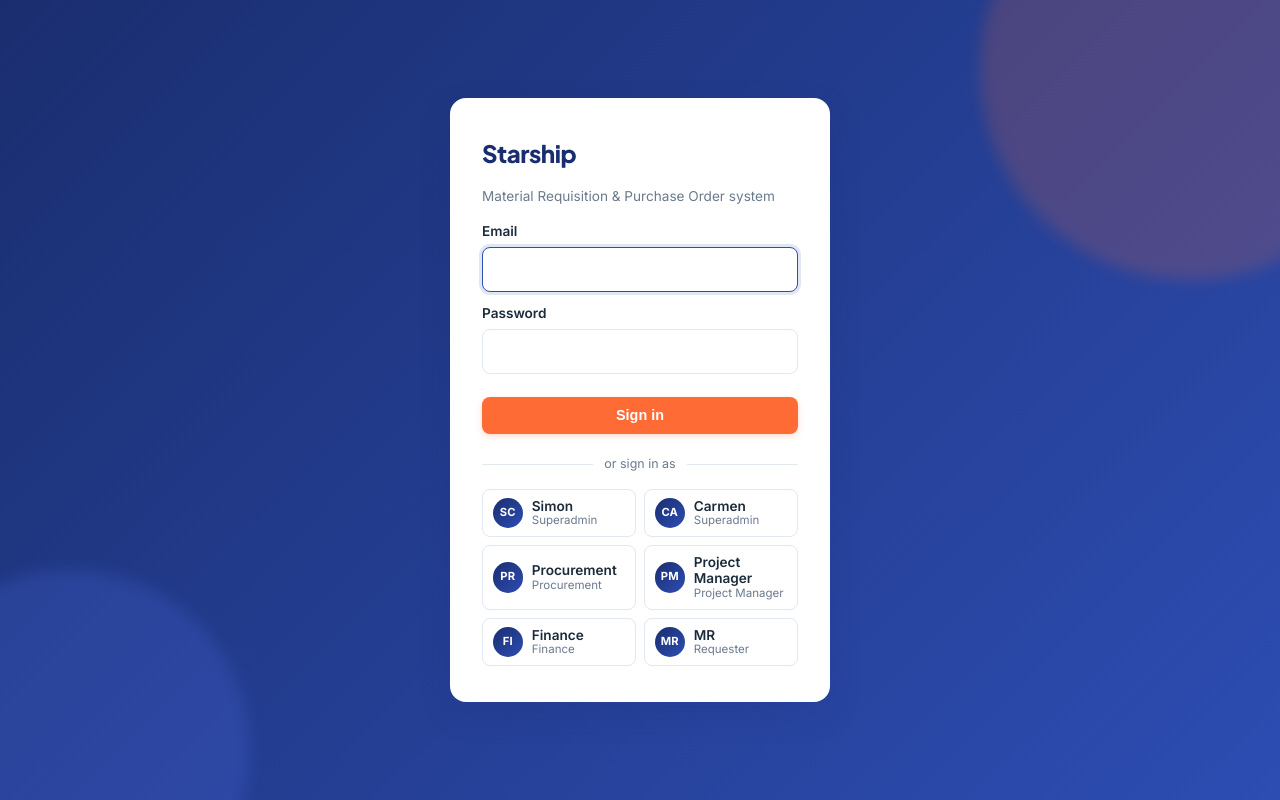
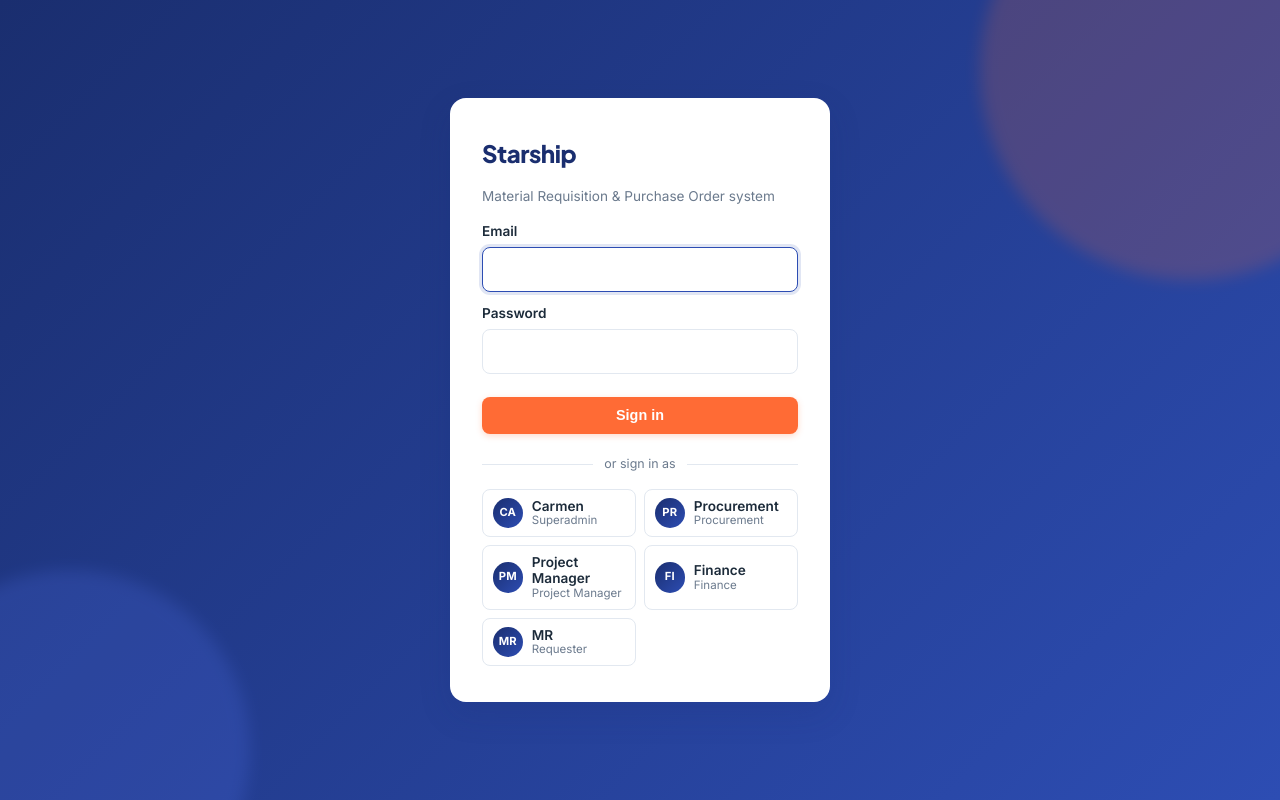
Before and after one commit to CY-FusionETA/starship, a PHP site: page /web/globe-starship/login in a window 1280 px wide. Run offline with PHP 8.4, Linux system fonts and the light colour scheme.

Commit message:
Auto-sync 2026-07-21 08:32:19 +08

```diff
--- a/views/auth/login.php
+++ b/views/auth/login.php
@@ -6,7 +6,6 @@ $base = rtrim(parse_url(cfg('app.base_url', ''), PHP_URL_PATH) ?? '', '/');
 // Password defaults to demo123; accounts added later use their own.
 $demoUsers = [
     // Labels track the account's real role — see App\Perm::LABELS.
-    ['email' => 'simon@fusioneta.com',  'name' => 'Simon',  'role' => 'Superadmin',  'initials' => 'SC'],
     ['email' => 'carmen@globe.com',     'name' => 'Carmen', 'role' => 'Superadmin',  'initials' => 'CA'],
     ['email' => 'procurement@fusioneta.com', 'name' => 'Procurement', 'role' => 'Procurement', 'initials' => 'PR'],
     ['email' => 'pm@fusioneta.com',     'name' => 'Project Manager', 'role' => 'Project Manager', 'initials' => 'PM', 'password' => 'demodemo123'],
```
